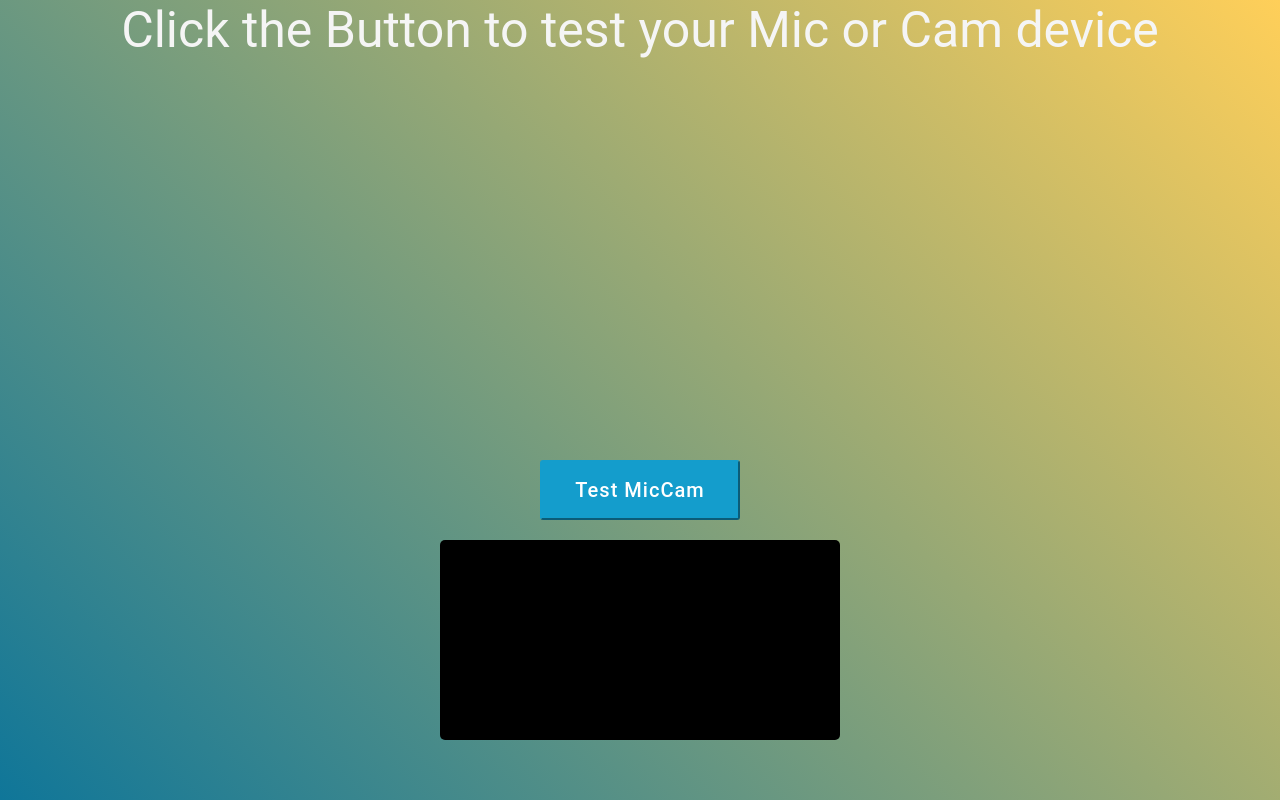
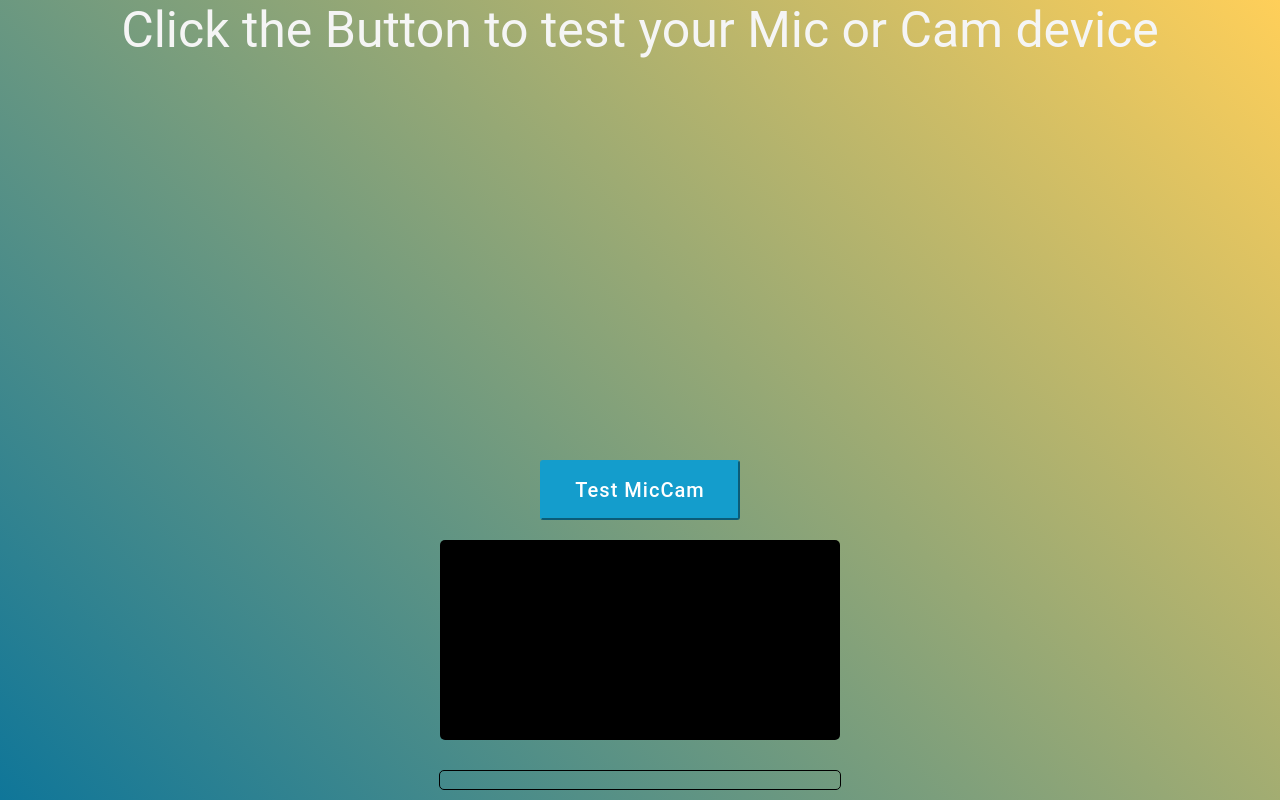
Before and after one commit to mohsen-pashootan/mic_cam_test, a React (Create React App) app: page / in a window 1280 px wide. Built offline with nearby package versions, Linux system fonts and the light colour scheme; no server answers.

Commit message:
home video tag worked fine - but audio canvas needs work

```diff
--- a/src/assets/sass/components/_main.scss
+++ b/src/assets/sass/components/_main.scss
@@ -47,4 +47,12 @@
       width: 350px;
     }
   }
+
+  &__canvas {
+    margin-top: 30px;
+    background-color: transparent;
+    width: 400px;
+    border: 1px solid black;
+    border-radius: 5px;
+  }
 }
--- a/src/container/home/index.jsx
+++ b/src/container/home/index.jsx
@@ -1,10 +1,15 @@
-import React, { useState } from "react";
+import React, { useEffect, useRef, useState } from "react";
 import MicCamTest from "../../components/micCamTest/micCamTest";
 import { useSelector } from "react-redux";
+import useMicCamTest from "./../../hooks/useMicCamTest";
 
 export default function Home() {
   const [modalTest, setModaltest] = useState(false);
-  // const { micCanvas } = useSelector((state) => state.selectDeviceStatus);
+  const { initAudioDev, initVideoDev } = useSelector(
+    (state) => state.selectDeviceStatus
+  );
+  const { _audioMeter } = useMicCamTest({ initAudioDev, initVideoDev });
+  const homeVideo = useRef();
 
   const handleTestModalActivate = () => {
     setModaltest(!modalTest);
@@ -14,7 +19,10 @@ export default function Home() {
     setModaltest(false);
   };
 
-  const handleSubmitTestDevice = () => {};
+  const handleSubmitTestDevice = () => {
+    const videoStream = window.stream;
+    homeVideo.current.srcObject = videoStream ? videoStream : "";
+  };
   return (
     <div className="c-main">
       <header className="c-main__header">
@@ -28,9 +36,15 @@ export default function Home() {
         className="c-main__video"
         autoPlay={true}
         muted={true}
+        ref={homeVideo}
         id={localStorage.getItem("selectedCam")}
       />
-      {/* <canvas ref={micCanvas} width="179" height="8"></canvas> */}
+      <canvas
+        ref={_audioMeter}
+        width="179"
+        height="8"
+        className="c-main__canvas"
+      ></canvas>
       {modalTest && (
         <MicCamTest
           onSubmitTestDevice={handleSubmitTestDevice}
```
Also changed, not shown: src/hooks/useMicCamTest.js (+1 -7 lines).
